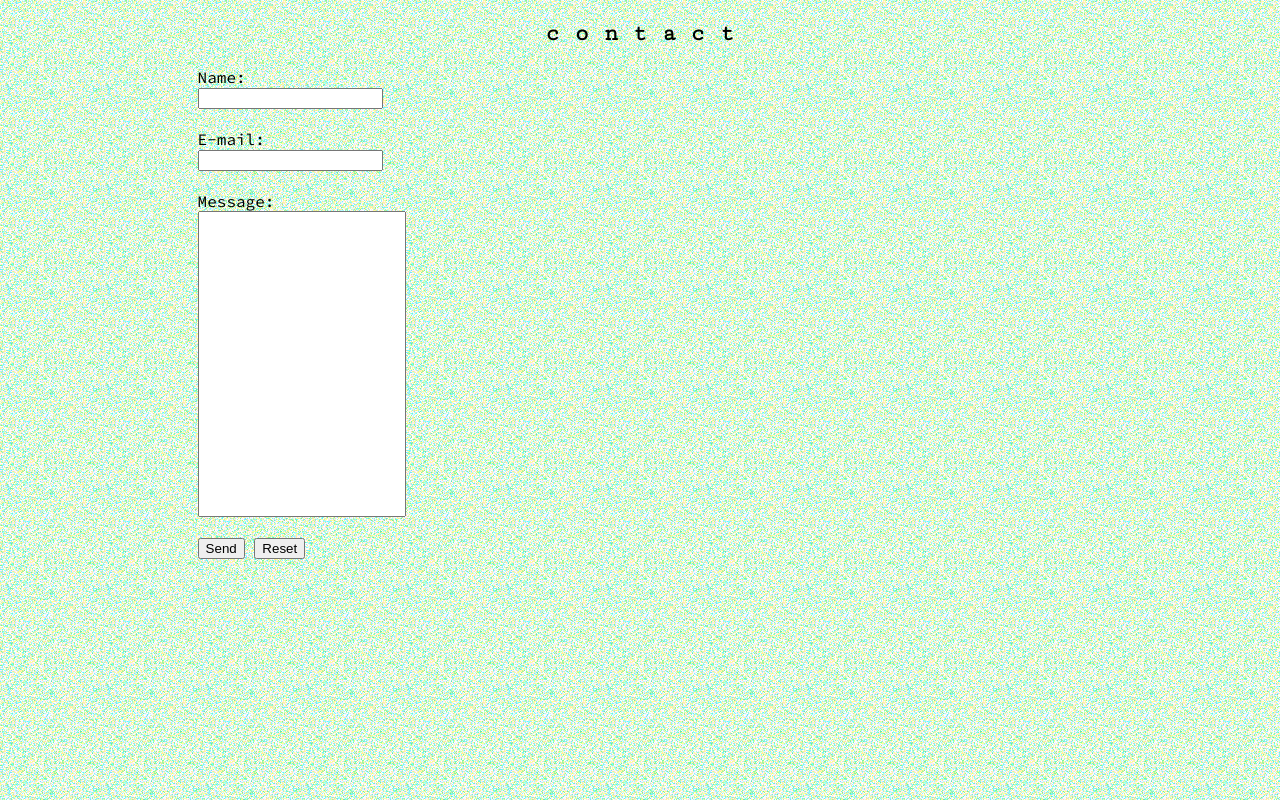
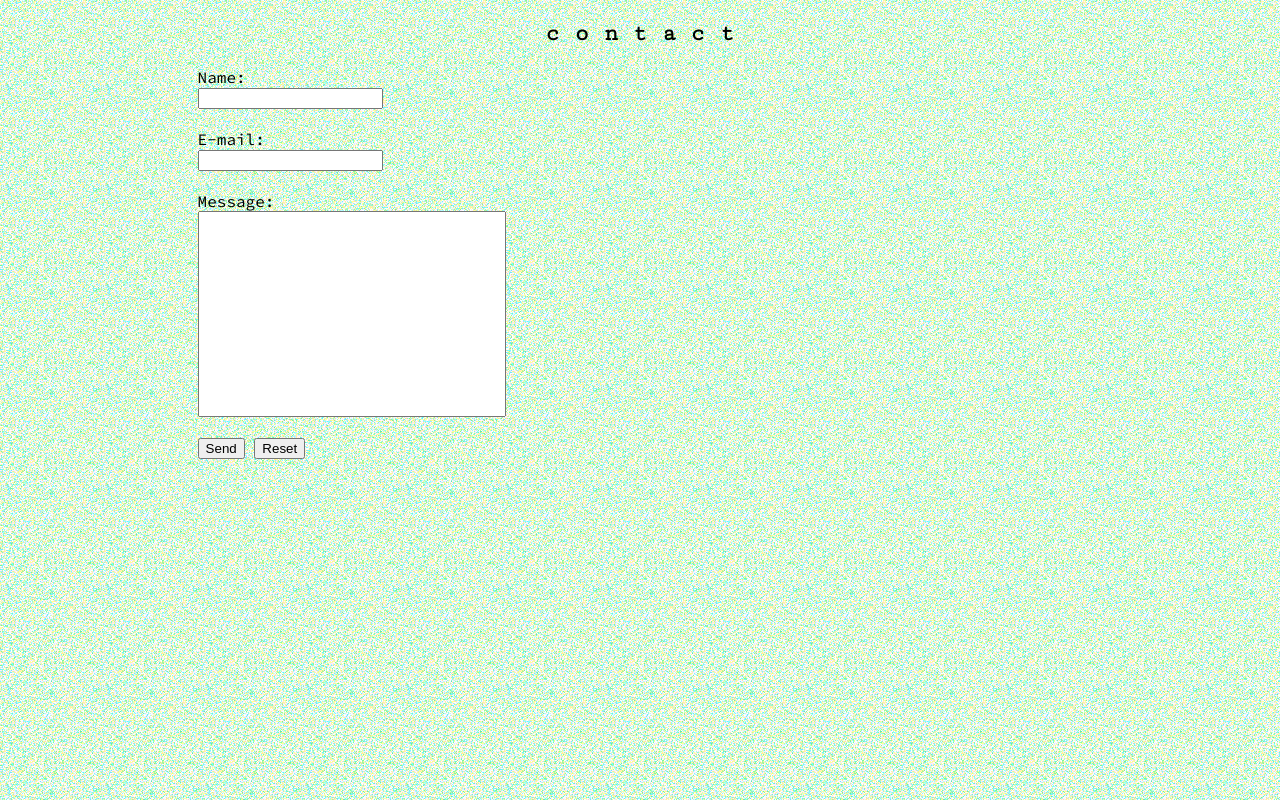
Before and after one commit to amandadepperschmidt/amandadepperschmidt.github.io, a plain HTML site: page contact.html in a window 1280 px wide. Drawn offline with Linux system fonts and the light colour scheme.

Commit message:
Update style.css

```diff
--- a/style.css
+++ b/style.css
@@ -34,6 +34,7 @@ a {
 }
 
 .contact {
-  width: 200px;
-  height: 300px;
+  width: 300px;
+  height: 200px;
+  word-break: break-word;
 }
```
